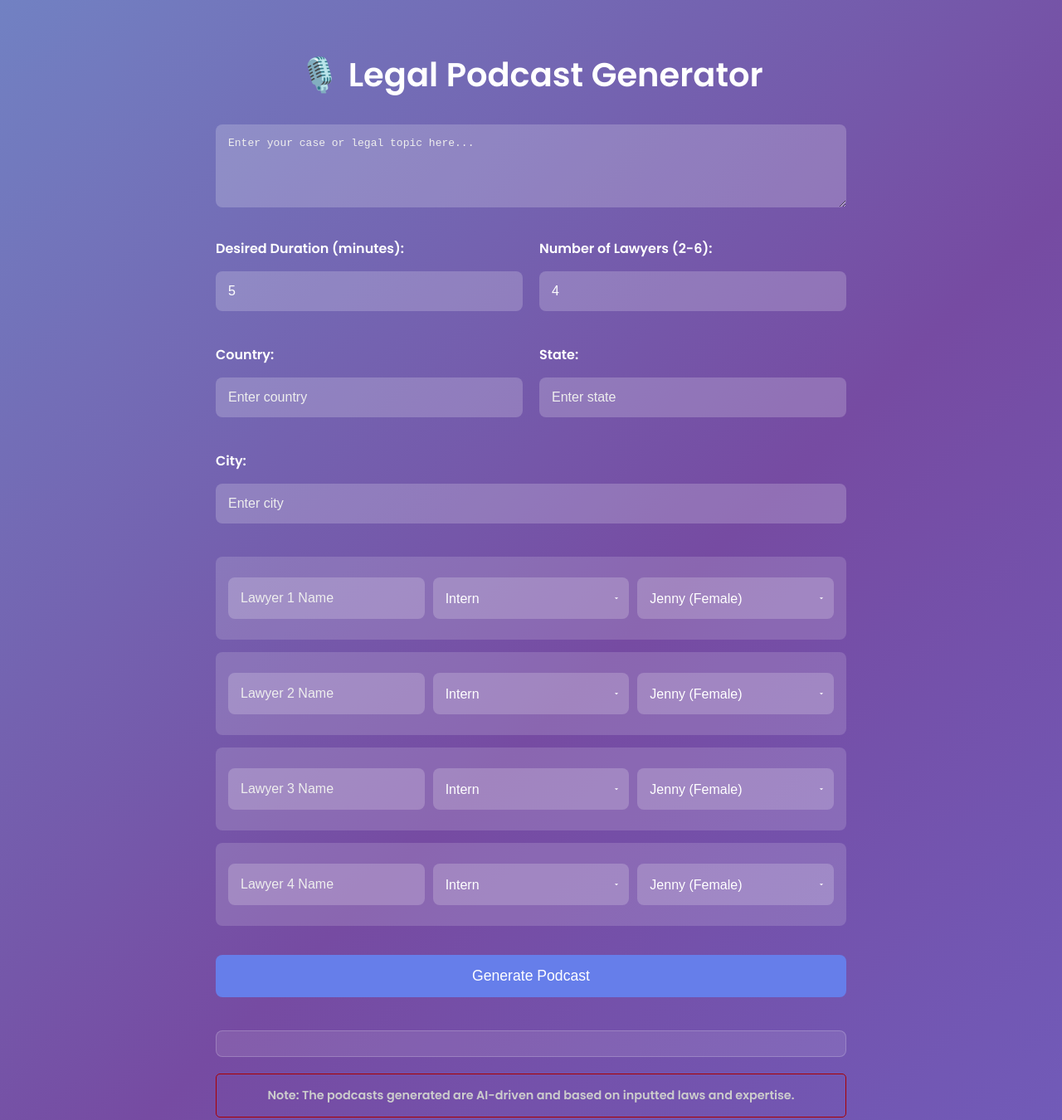
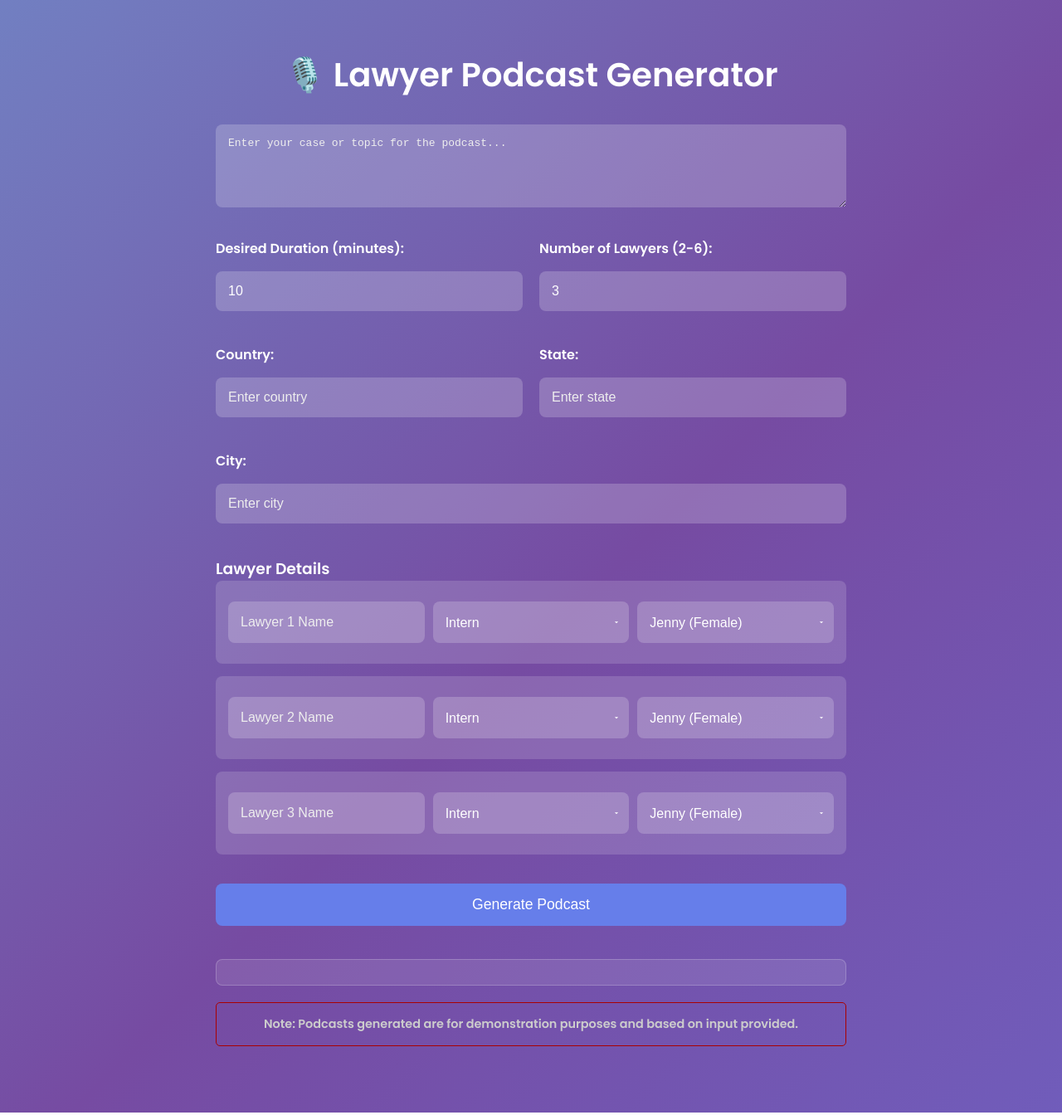
Before and after one commit to KingAmada/Lord-Lawyers, a website: page public/index.html in a window 1280 px wide. Shown: the top 1350 px of the page at 83% size. Drawn offline with Linux system fonts and the light colour scheme.

Commit message:
Update index.html

```diff
--- a/public/index.html
+++ b/public/index.html
@@ -2,28 +2,31 @@
 <html lang="en">
 <head>
     <meta charset="UTF-8">
-    <title>🎙️ Legal Podcast Generator</title>
+    <meta name="viewport" content="width=device-width, initial-scale=1.0">
+    <title>🎙️ Lawyer Podcast Generator</title>
     <link href="https://fonts.googleapis.com/css2?family=Poppins:wght@400;600&display=swap" rel="stylesheet">
     <link rel="stylesheet" href="styles.css">
 </head>
 <body>
     <div class="container">
-        <h1>🎙️ Legal Podcast Generator</h1>
-        <textarea id="text-input" placeholder="Enter your case or legal topic here..."></textarea>
+        <h1>🎙️ Lawyer Podcast Generator</h1>
+
+        <!-- Podcast Topic Input -->
+        <textarea id="text-input" placeholder="Enter your case or topic for the podcast..."></textarea>
 
         <!-- Podcast Settings -->
         <div class="settings-row">
             <div>
                 <label for="podcast-duration">Desired Duration (minutes):</label>
-                <input type="number" id="podcast-duration" name="podcast-duration" min="1" max="60" value="5">
+                <input type="number" id="podcast-duration" name="podcast-duration" min="1" max="60" value="10">
             </div>
             <div>
                 <label for="num-speakers">Number of Lawyers (2-6):</label>
-                <input type="number" id="num-speakers" name="num-speakers" min="2" max="6" value="4">
+                <input type="number" id="num-speakers" name="num-speakers" min="2" max="6" value="3">
             </div>
         </div>
 
-        <!-- Jurisdiction Fields -->
+        <!-- Jurisdiction Information -->
         <div class="settings-row">
             <div>
                 <label for="country">Country:</label>
@@ -39,20 +42,28 @@
             </div>
         </div>
 
-        <!-- Speaker Settings -->
+        <!-- Lawyer Details -->
         <div id="speaker-settings">
+            <h3>Lawyer Details</h3>
             <div id="speakers-container">
-                <!-- Speaker configurations will be dynamically added here -->
+                <!-- Dynamically populated speaker configurations -->
             </div>
         </div>
 
+        <!-- Generate Podcast Button -->
         <button id="generate-btn">Generate Podcast</button>
 
-        <!-- Output Sections -->
-        <div id="progress"></div>
-        <div id="conversation"></div>
-        <p class="disclaimer">Note: The podcasts generated are AI-driven and based on inputted laws and expertise.</p>
+        <!-- Status and Results -->
+        <div id="progress" class="status"></div>
+        <div id="conversation" class="conversation"></div>
+
+        <!-- Audio Playback and Download -->
+        <div id="audio-container" class="audio-controls"></div>
+
+        <p class="disclaimer">Note: Podcasts generated are for demonstration purposes and based on input provided.</p>
     </div>
+
+    <!-- JavaScript -->
     <script src="script.js"></script>
 </body>
 </html>
```
